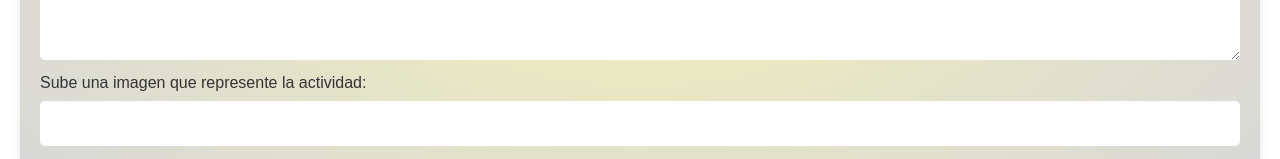
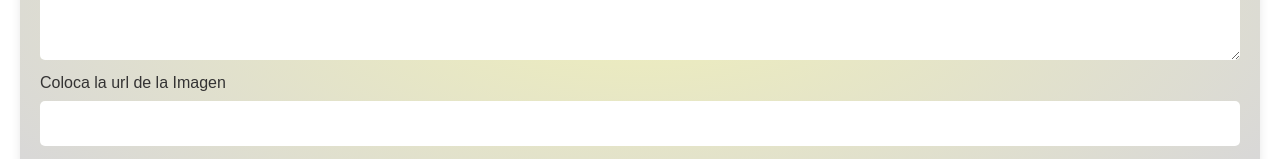
Before and after one commit to ariel1092/Carta_de_presentacion, a website: page index.html in a window 1280 px wide. Shown: the part 1428-1587 px from the top of the page. Drawn offline with Linux system fonts and the light colour scheme.

Commit message:
se cambio el label del input img

```diff
--- a/index.html
+++ b/index.html
@@ -58,7 +58,7 @@
             <label for="description">Descripción de la actividad:</label>
             <textarea id="description" name="description" rows="4" required required maxlength="50"></textarea>
 
-            <label for="activity-image">Sube una imagen que represente la actividad:</label>
+            <label for="activity-image">Coloca la url de la Imagen</label>
             <input type="text" id="activity-image" name="activity-image">
 
             <button type="submit">Agregar Actividad</button>
```
